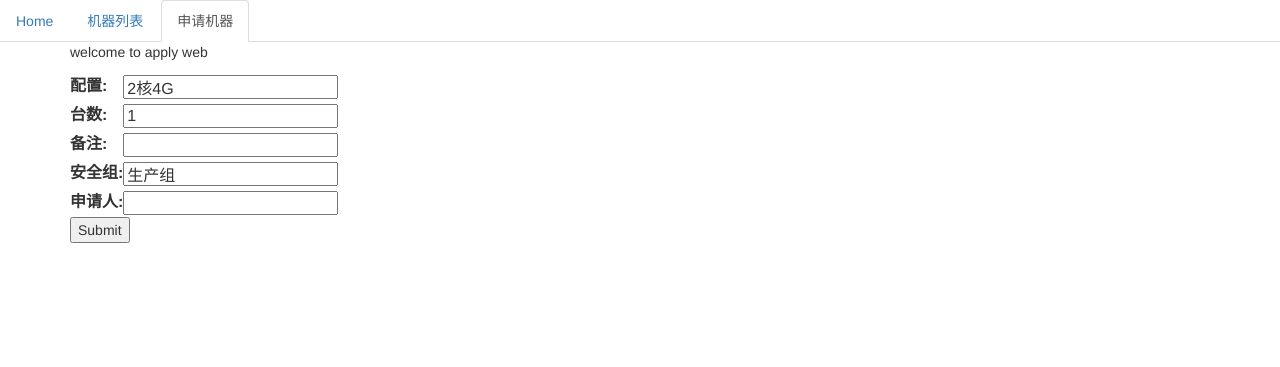
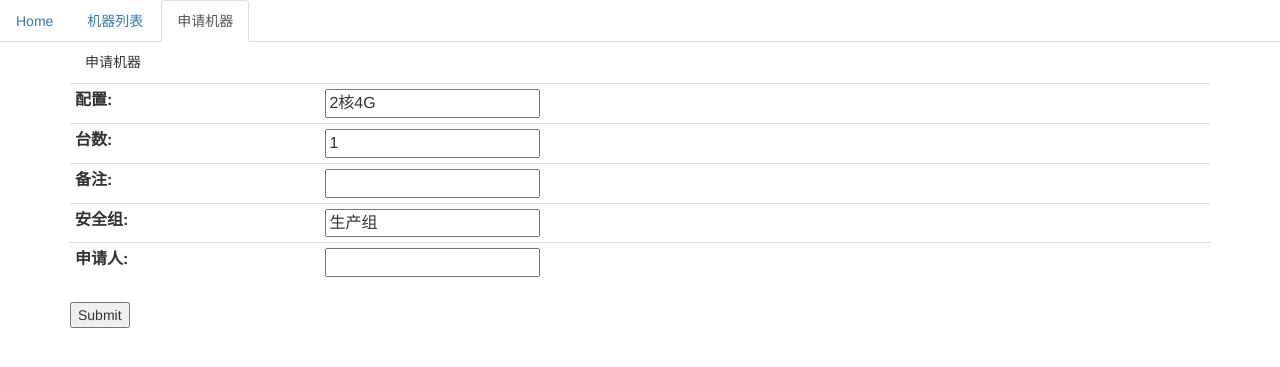
Before and after one commit to gqdw/zm_cmdb, a Django app: page /main/apply in a window 1280 px wide. Shown: the top 367 px of the page. Run offline with Django 3.2, Linux system fonts and the light colour scheme; some libraries are stand-ins or nearby versions.

Commit message:
add bootstrap

```diff
--- a/zm_cmdb/main/templates/apply.html
+++ b/zm_cmdb/main/templates/apply.html
@@ -11,9 +11,10 @@
 </ul>
 
 <div class="container">
-<p> welcome to apply web</p>
-    <form action="" method="post">
-        <table>
+
+<div class="panel-heading">申请机器</div>
+    <form action="" method="post" >
+        <table class="table table-condensed">
             {{ form.as_table }}
         </table>
         <input type="submit" value="Submit">
```
